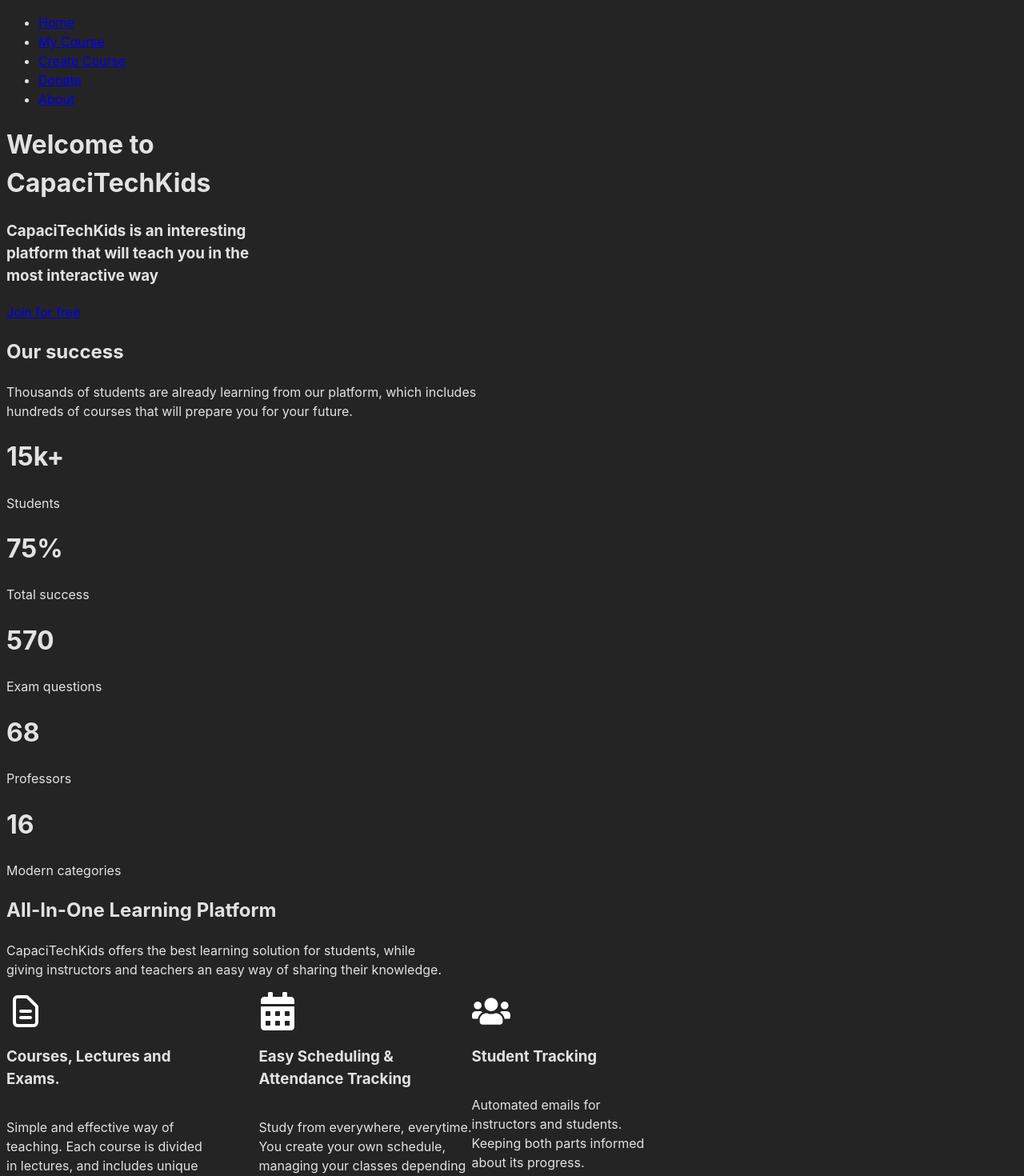
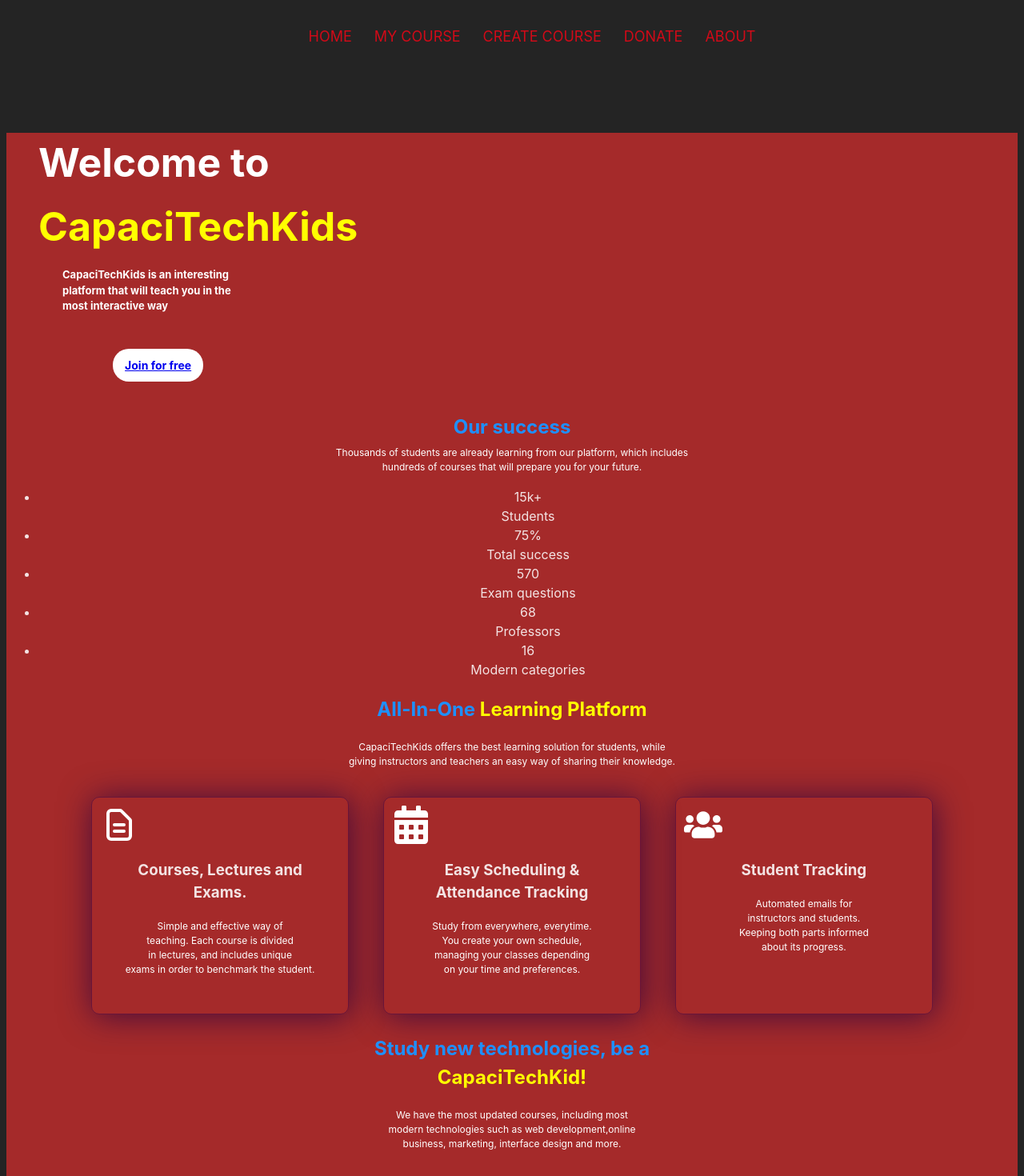
Before and after one commit to MemoRodz/CapaciTechKids, a React (Vite) app: page / in a window 1280 px wide. Shown: the top 1470 px of the page at 80% size. Built offline with nearby package versions, Linux system fonts and the light colour scheme.

Commit message:
styles home

```diff
--- a/src/component/Layout/Nav/Nav.jsx
+++ b/src/component/Layout/Nav/Nav.jsx
@@ -1,8 +1,10 @@
 import React from 'react'
+import styles from './nav.module.css'
 import { Link } from 'react-router-dom'
 function Nav() {
   return (
-    <>
+
+    <div className={styles.menu}>
       <nav>
         <ul>
           <li><Link to={"/"}>Home</Link></li>
@@ -12,7 +14,8 @@ function Nav() {
           <li><Link to={"/about"}>About</Link></li>
         </ul>
       </nav>
-    </>
+    </div>
+
   )
 }
 
--- /dev/null
+++ b/src/component/Layout/Nav/nav.module.css
@@ -0,0 +1,42 @@
+.menu {
+	display: flex;
+    justify-content: space-evenly;
+    align-content:flex-start;
+	color: #FFF;
+	padding-left: 18px;
+    padding-right: 18px;
+    margin-left: 10px;
+    margin-top: 10px;
+
+}
+
+
+.menu ul {
+	width: 100%;
+}
+.menu li {
+	float: left;
+	display: inline;
+	position: relative;
+}
+.menu a {
+	line-height: 40px;
+	padding: 0 14px;
+	text-decoration: none;
+	color: #D10A18;
+	font-size: 18px;
+	text-transform: uppercase;
+	display: flex;
+    flex-direction: column;
+    align-items: center;
+}
+
+
+
+/* .menu label {
+	display: none;
+	line-height: 40px;
+	text-align: center;
+	position: absolute;
+	left: 35px
+} */
--- a/src/pages/home/Home.jsx
+++ b/src/pages/home/Home.jsx
@@ -8,33 +8,52 @@ function Home() {
   return (
     <>
       <div className={styles.home}>
-        <h1>
+        <h1 className={styles.welcome}>
           Welcome to<br />
+        </h1>
+        <h1 className={styles.capaci}>
           CapaciTechKids
         </h1>
-        <h3>
+        <h3 className={styles.text}>
           CapaciTechKids is an interesting<br />
           platform that will teach you in the<br />
           most interactive way
         </h3>
+
+        <h2 className={styles.login}>
         <Link to={'/login'}>Join for free</Link>
+        </h2>
 
-        <h2>Our success</h2>
+        <h2 className={styles.our}>Our success</h2>
         <p>Thousands of students are already learning from our platform, which includes<br />
           hundreds of courses that will prepare you for your future.</p>
-        <div className={styles.stats}></div>
-        <h1 >15k+</h1>
-        <div>Students</div>
-        <h1 >75%</h1>
-        <div>Total success</div>
-        <h1 >570</h1>
-        <div>Exam questions</div>
-        <h1 >68</h1>
-        <div>Professors</div>
-        <h1 >16</h1>
-        <div>Modern categories</div>
 
-        <h2>All-In-One Learning Platform</h2>
+        <div className={styles.stats}>
+        <ul>
+          <li>
+            15k+ <br />
+            Students
+          </li>
+          <li>
+            75% <br />
+            Total success
+          </li>
+          <li>
+            570 <br />
+            Exam questions
+          </li>
+          <li>
+            68 <br />
+            Professors
+          </li>
+          <li>
+            16 <br />
+           Modern categories
+          </li>
+        </ul>
+        </div>
+
+        <h2 className={styles.all}>All-In-One <span>Learning Platform</span></h2>
         <p>CapaciTechKids offers the best learning solution for students, while<br />
           giving instructors and teachers an easy way of sharing their knowledge.
         </p>
@@ -69,10 +88,9 @@ function Home() {
           </div>
         </div>
 
-        <div className="">
-          <div className="">
-            <h2>Study new technologies, be a<br />
-              CapaciTechKid!</h2>
+        <div>
+            <h2 className={styles.study}>Study new technologies, be a<br />
+              <span>CapaciTechKid!</span></h2>
             <p>We have the most updated courses, including most<br />
               modern technologies such as web development,online<br />
               business, marketing, interface design and more.
@@ -81,8 +99,11 @@ function Home() {
           </div>
           <img src="" alt="" />
         </div>
-        <Link to={'/course'}>Learn more</Link>
-      </div>
+
+        <div className={styles.ult}>
+          <Link to={'/course'}>Learn more</Link>
+        </div>
+
     </>
   )
 }
--- a/src/pages/home/Home.module.css
+++ b/src/pages/home/Home.module.css
@@ -1,9 +1,104 @@
-.homecard{
-    display: flex;
-    flex-direction: column;
+.home{
+    background-color:  brown;
+    text-align: center;
 }
 
-.homecards{
-    display: flex;
-    flex-direction: row;
+.welcome{
+    color: white;
+    text-align: left;
+    margin-left: 40px;
+    margin-top: 100px;
+    margin-block-end: 5px;
+    font-size: 50px;
 }
+.capaci{
+    color: yellow;
+    text-align: left;
+    margin-left: 40px;
+    margin-top: 5px;
+    margin-block-end: 5px;
+    font-size: 50px;
+}
+
+.text{
+    color: white;
+    text-align: left;
+    margin-left: 70px;
+    font-weight:10px;
+    font-size: 13px;
+}
+.login{
+    position:relative; left: -35%;
+    margin-top: 30px;
+    margin-block-end: 20px;
+    background-color: white;
+    border-radius: 20px;
+    color: gray;
+    padding: 10px 15px;
+    text-align: center;
+    text-decoration: none;
+    display: inline-block;
+    font-size: 14px;
+}
+
+.our{
+    color: dodgerblue;
+    margin-block-end: 5px;
+}
+
+p{
+    margin-top: 0px;
+    color: white;
+    font-size: 12px;
+}
+
+.all{
+    color: dodgerblue;
+}
+
+.all span{
+    color: yellow;
+}
+
+p{
+    margin-top: 0px;
+    color: white;
+    font-size: 12px;
+}
+
+.homecard {
+	border: 1px solid rgba(45, 0, 75, 0.489);
+	border-radius: 10px;
+	box-shadow: 2px 2px 40px rgba(31, 0, 66, 0.733);
+	width: 300px;
+	height: 250px;
+	margin-top: 5px;
+	margin-bottom: 5px;
+	display: flex;
+	flex-direction: column;
+	padding: 10px;
+}
+
+.homecards {
+	width: 90%;
+	height: auto;
+	margin: 30px auto auto;
+	display: flex;
+	flex-wrap: wrap;
+	flex-direction: row;
+	align-items: flex-start;
+	justify-content: space-evenly;
+
+}
+
+.study{
+    color:dodgerblue
+}
+
+.study span{
+    color:yellow;
+}
+
+.ult{
+    text-align: center;
+}
```
Lines whose indentation alone changed are shown as unchanged.
